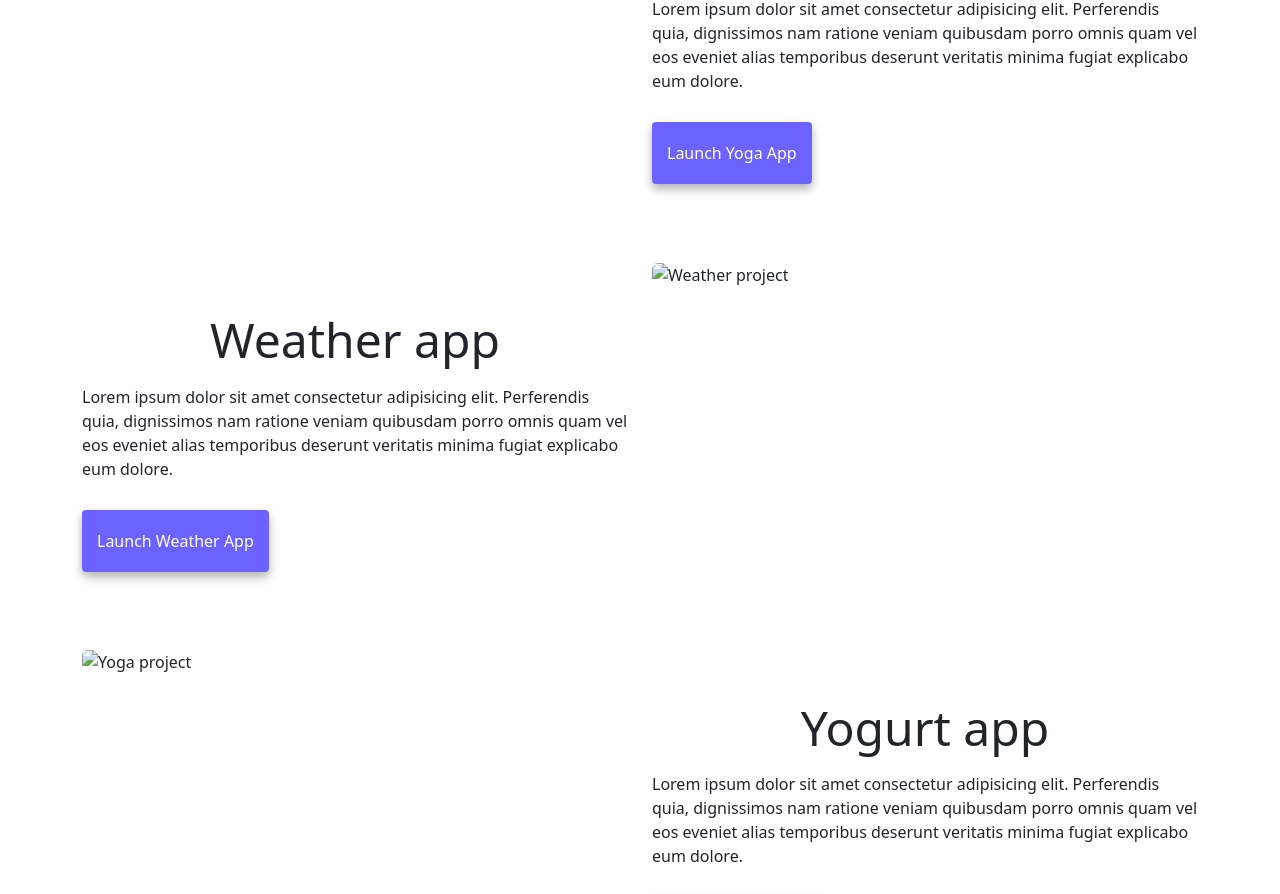
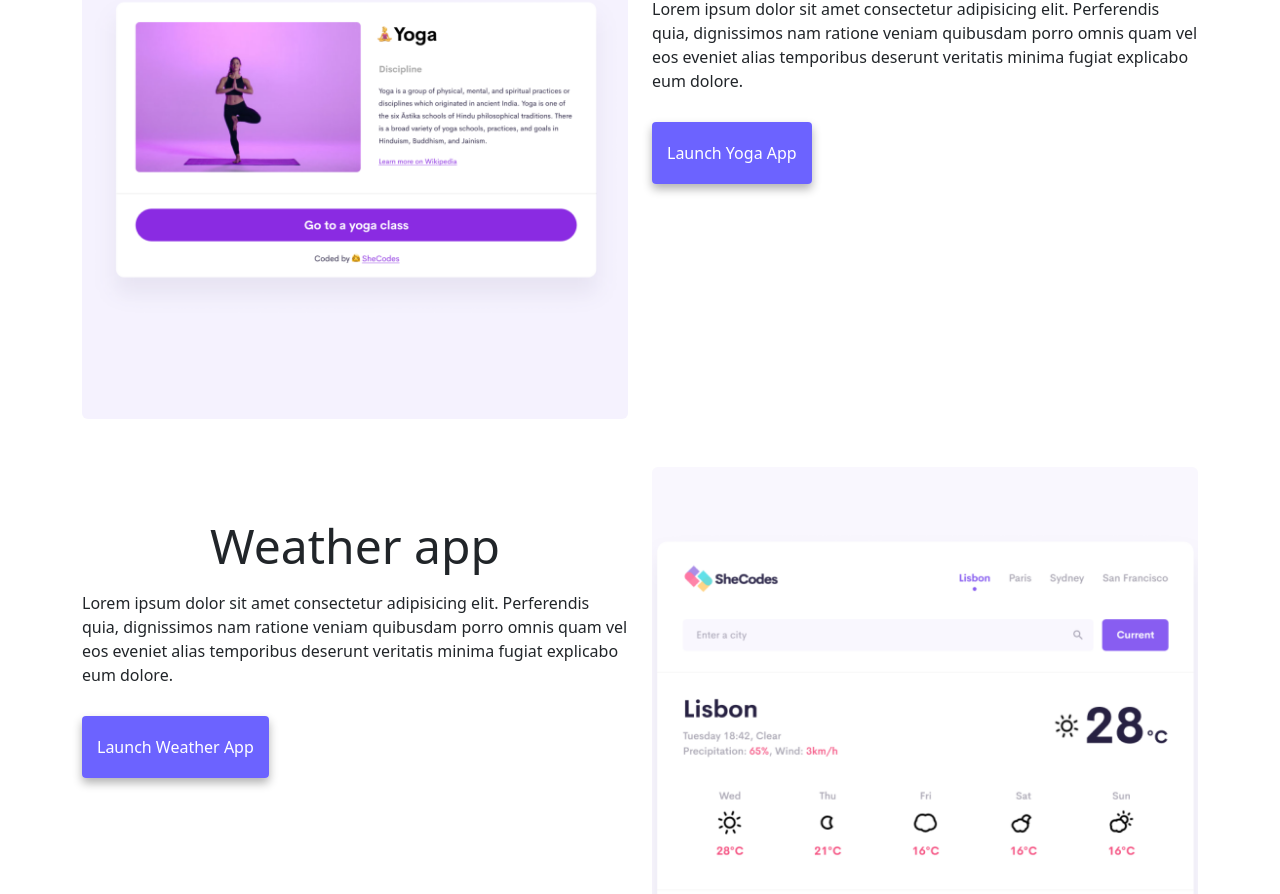
Before and after one commit to karina-mi/Portfolio, a plain HTML site: page index.html in a window 1280 px wide. Shown: the part 649-1543 px from the top of the page. Drawn offline with nearby package versions, Linux system fonts and the light colour scheme.

Commit message:
fixed img

```diff
--- a/index.html
+++ b/index.html
@@ -66,7 +66,7 @@
 <div class="container">
   <div  class="row mt-5">
     <div class="col-md-6">
-      <img src="/yoga.png" class="img-fluid rounded" alt="Yoga project">
+      <img src="./img/yoga.png" class="img-fluid rounded" alt="Yoga project">
 
     </div>
     <div class="col-md-6">
@@ -96,13 +96,13 @@
       </div>
     </div>
     <div class="col-md-6">
-      <img src="/weather.png" class="img-fluid rounded" alt="Weather project">
+      <img src="./img/weather.png" class="img-fluid rounded" alt="Weather project">
 
     </div>
   </div>
   <div class="row mt-5">
     <div class="col-md-6">
-      <img src="/yogurt.png" class="img-fluid rounded" alt="Yoga project"/>
+      <img src="./img/yogurt.png" class="img-fluid rounded" alt="Yoga project"/>
     </div>
     <div class="col-md-6">
       <h2 class="mb-3">Yogurt app</h2>
```
